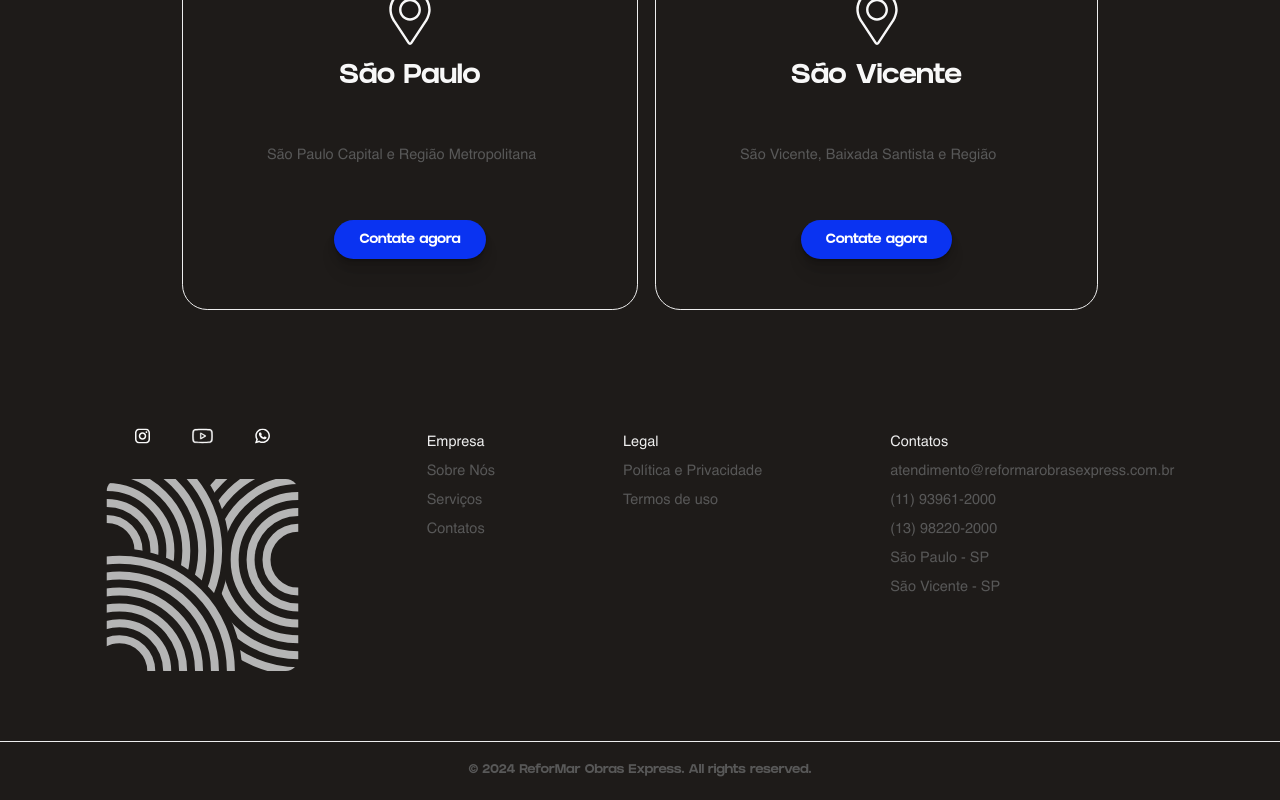
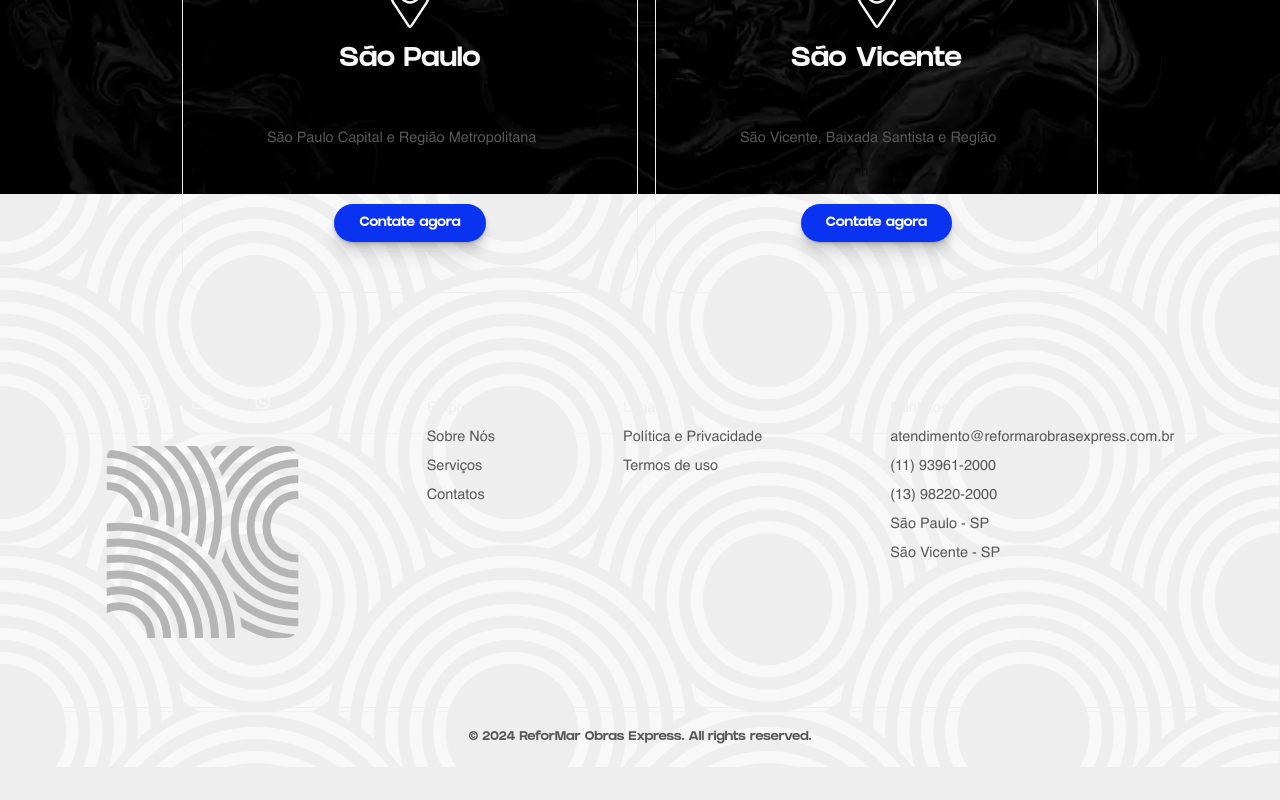
Before and after one commit to lucastdcs/ReforMar, a React (Vite) app: page / in a window 1280 px wide. Shown: the part 9018-9818 px from the top of the page. After the commit the page ends 9785 px from the top, so only its background shows below. Built offline with nearby package versions, Linux system fonts and the light colour scheme.

Commit message:
add bg image for footer

```diff
--- a/src/Components/ContactUs/ContactUs.jsx
+++ b/src/Components/ContactUs/ContactUs.jsx
@@ -13,7 +13,7 @@ const ContactUs = (props) => {
   const isPage = props.isPage;
 
   return (
-    <StyledSection>
+    <StyledSection style={isPage ? {paddingTop:'25rem'}: {padding:'10rem'}}>
       <div className="form_wrapper">
         <div className="title_wrapper">
           {isPage ? (
--- a/src/Components/ContactUs/ContactUs.styled.js
+++ b/src/Components/ContactUs/ContactUs.styled.js
@@ -1,11 +1,9 @@
 import styled from "styled-components";
+
 
 export const StyledSection = styled.section`
     width: 100vw;
-    background-color: var(--black);
     padding: 12rem 4vw;
-
-
     .form_wrapper{
         max-width: 132rem;
         margin: auto;
--- a/src/Components/Footer/Footer.styled.js
+++ b/src/Components/Footer/Footer.styled.js
@@ -1,8 +1,11 @@
 import styled from "styled-components";
+
+
 
 export const StyledContainer = styled.footer`
     width: 100vw;
-    background-color: var(--black);
+    /* background-color: var(--black); */
+
     padding-bottom: 6rem;
 
    ul li a {
@@ -61,7 +64,7 @@ export const Legal = styled.div`
     width: 100vw;
     /* display: flex;
     justify-content: space-between; */
-    background-color: var(--black);
+    /* background-color: var(--black); */
     padding: 2rem;
     text-align: center;
 
--- a/src/Pages/Contact.jsx
+++ b/src/Pages/Contact.jsx
@@ -4,8 +4,6 @@ import styled from "styled-components"
 const Contact = () => {
     const Blank = styled.div`
         width: 100vw;
-        height: 15rem;
-        background-color: var(--black);
     `;
     return (
         <Blank/>
--- a/src/index.css
+++ b/src/index.css
@@ -23,7 +23,6 @@
 
 html {
   font-size: 52.5%;
-  /* 1rem = 10px */
   scroll-behavior: smooth;
 }
 
--- a/src/main.jsx
+++ b/src/main.jsx
@@ -28,6 +28,8 @@ import YoutubeBlack from "./assets/icons/youtubeBlack.svg";
 import Menu from "./assets/icons/Nav-Menu.svg";
 import MenuBlack from "./assets/icons/Nav-MenuBlack.svg";
 import SobreNos from "./Pages/SobreNos.jsx";
+import bgTexture from "./assets/imgs/Texture_Footer.webp"
+
 
 const Layout = () => {
   const location = useLocation();
@@ -57,9 +59,15 @@ const Layout = () => {
   return (
     <>
       <Header {...getHeaderProps()} />
-        <Outlet />
-      {location.pathname === "/contato" ? <ContactUs isPage /> : <ContactUs />}
-      <Footer />
+      <Outlet />
+      <div style={{ background: `url(${bgTexture})`, backgroundAttachment: 'fixed', backgroundSize:'auto', backgroundRepeat: 'no-repeat'}}>
+        {location.pathname === "/contato" ? (
+          <ContactUs isPage />
+        ) : (
+          <ContactUs />
+        )}
+        <Footer />
+      </div>
     </>
   );
 };
```
Also changed, not shown: src/assets/imgs/Texture_Footer.webp (added).
